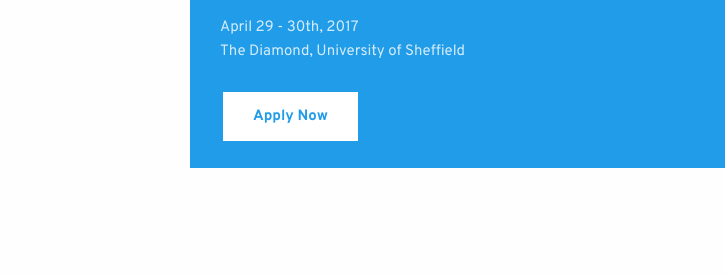
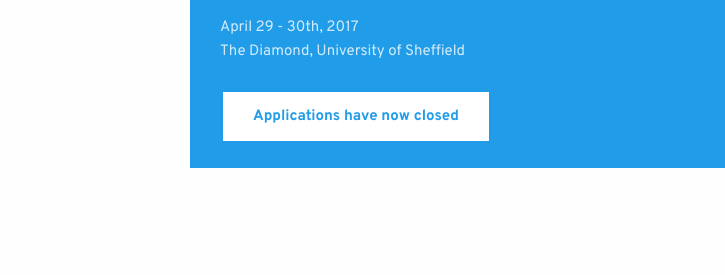
Before and after one commit to szen95/hackmed.github.io, a plain HTML site: page index.html in a window 1280 px wide. Shown: the part 395-670 px from the top of the page, 0-725 px from the left. Drawn offline with nearby package versions, Linux system fonts and the light colour scheme.

Commit message:
Updated apply button.

```diff
--- a/index.html
+++ b/index.html
@@ -84,7 +84,7 @@
 
 				    <img src="img/computer-1.jpg" alt="computer-1" class="photo">
 
-				    <div class="apply-btn"><a href="https://hackmed.typeform.com/to/ritK3M" target="_blank">Apply Now</a></div>
+				    <div class="apply-btn"><a href="">Applications have now closed</a></div>
 				    <p class="fineprint" style="display:none;"><small>* Our applications haven't opened yet. Register now to be the first to know!</small></p>
 
 				    <div class="box-1"></div>
```
